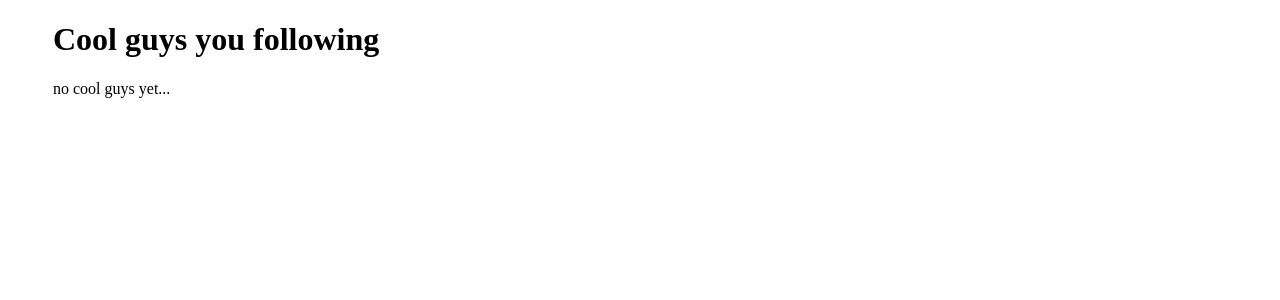
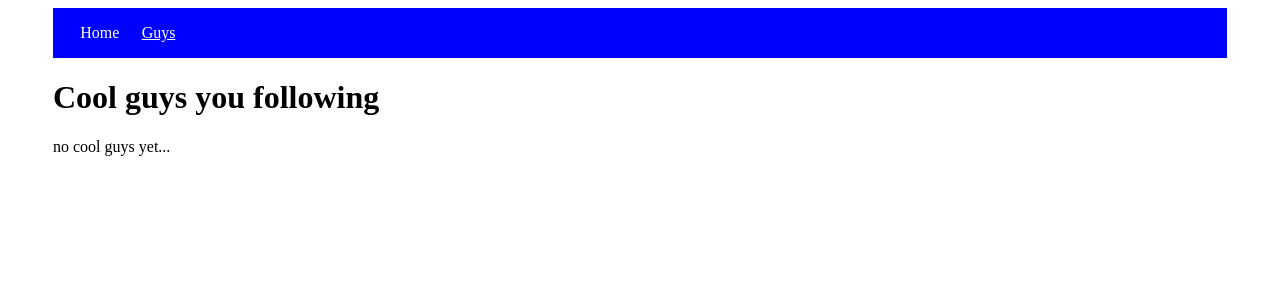
Before and after one commit to shootermv/follow-favorite-repos, a React (Create React App) app: page /guys in a window 1280 px wide. Shown: the top 300 px of the page. Built offline with nearby package versions, Linux system fonts and the light colour scheme.

Commit message:
feat: add common topbar (#7)

```diff
--- a/src/App.js
+++ b/src/App.js
@@ -1,5 +1,7 @@
 import React from "react";
 import "./styles.css";
+import TopBar from "./Layout/TopBar";
+/* pages */
 import HomePage from "./Pages/HomePage";
 import AuthorPage from "./Pages/AuthorPage";
 import { BrowserRouter as Router, Switch, Route } from "react-router-dom";
@@ -10,6 +12,7 @@ export default function App() {
   return (
     <RepoContextProvider>
       <Router>
+	    <TopBar />
         <Switch>
           <Route exact path="/">
             <HomePage />
--- /dev/null
+++ b/src/Layout/TopBar.css
@@ -0,0 +1,14 @@
+header.topBar {
+  background: blue;
+}
+header.topBar nav {
+  padding: 1em;
+  display: flex;
+}
+header.topBar a {
+  color: #fff;
+  padding: 0 0.7em;
+}
+header.topBar a:not(.selected) {
+  text-decoration: none;
+}
--- /dev/null
+++ b/src/Layout/TopBar.js
@@ -0,0 +1,17 @@
+import React from "react";
+import "./TopBar.css";
+import { NavLink } from "react-router-dom";
+export default function TopBar() {
+  return (
+    <header className="topBar">
+      <nav>
+        <NavLink exact to="/" activeClassName="selected">
+          Home
+        </NavLink>
+        <NavLink exact to="/guys" activeClassName="selected">
+          Guys
+        </NavLink>
+      </nav>
+    </header>
+  );
+}
--- /dev/null
+++ b/src/Layout/index.js
@@ -0,0 +1 @@
+export { default } from "./TopBar";
```
